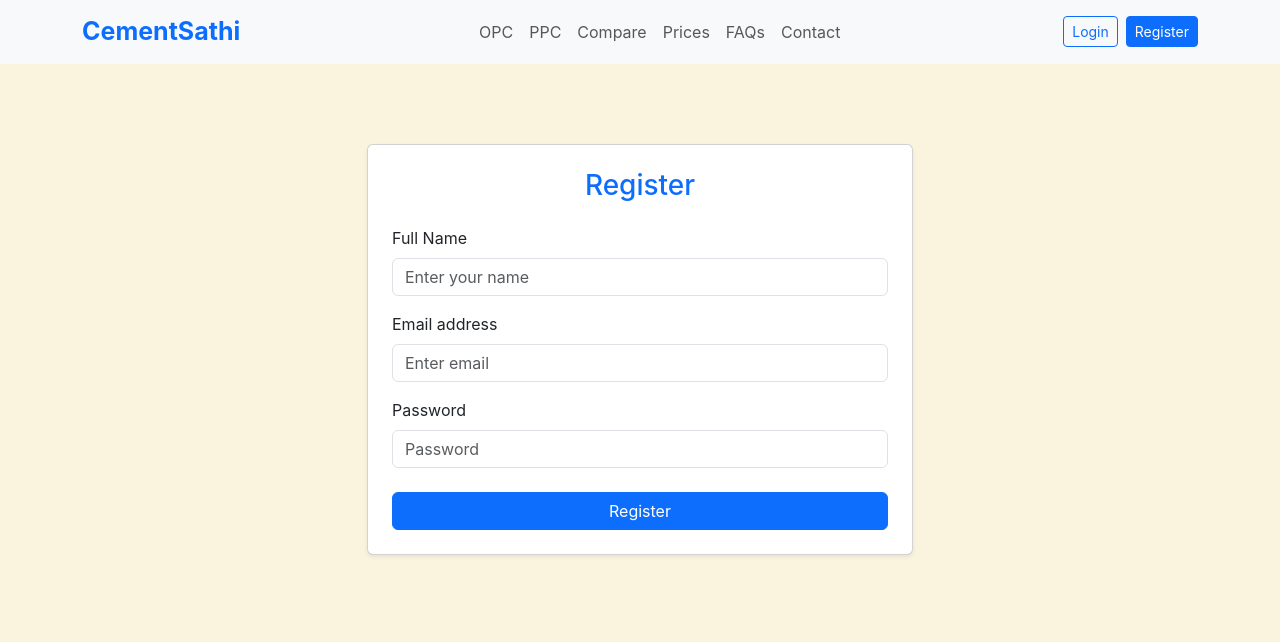
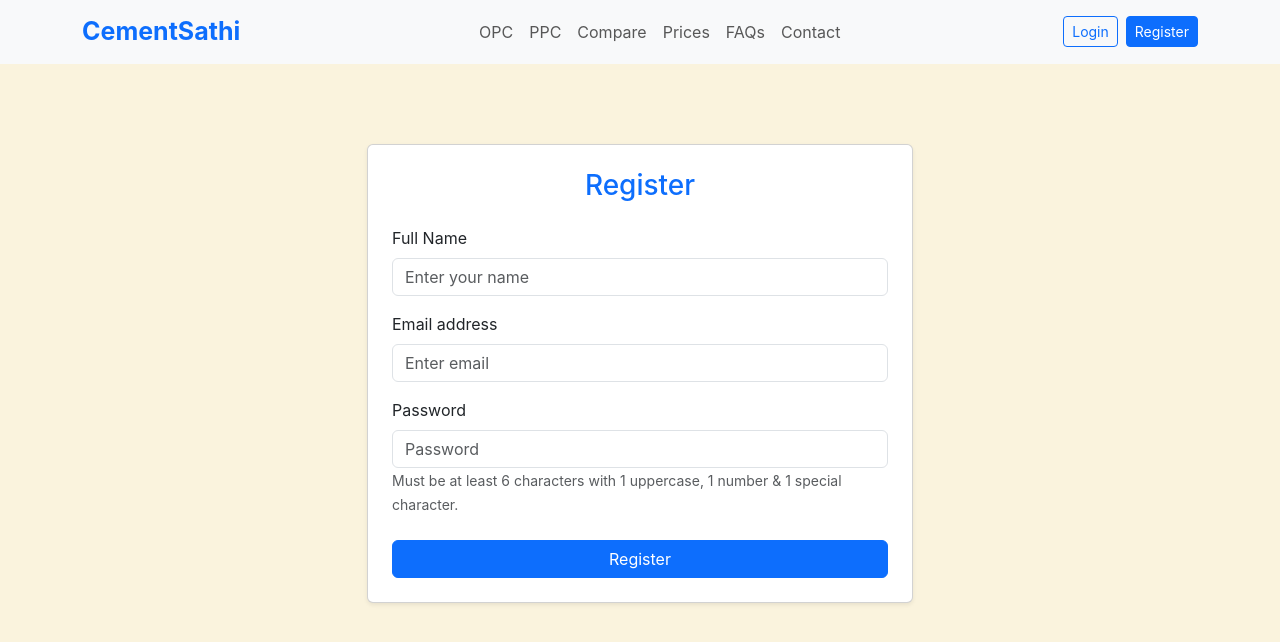
Before and after one commit to Jeevan0606/cementsathi, a React (Create React App) app: page /register in a window 1280 px wide. Shown: the top 642 px of the page. Built offline with nearby package versions, Linux system fonts and the light colour scheme; no server answers.

Commit message:
Added password validation to register page

```diff
--- a/src/components/RegisterPage.js
+++ b/src/components/RegisterPage.js
@@ -14,6 +14,13 @@ const RegisterPage = () => {
     e.preventDefault();
     const auth = getAuth();
     setStatus(null);
+
+    const passwordRegex = /^(?=.*[A-Z])(?=.*\d)(?=.*[!@#$%^&*()_+\-=[\]{};':"\\|,.<>/?]).{6,}$/;
+
+    if (!passwordRegex.test(password)) {
+      setStatus('❌ Password must be at least 6 characters and include 1 uppercase letter, 1 number, and 1 special character.');
+      return;
+    }
 
     try {
       const userCredential = await createUserWithEmailAndPassword(auth, email, password);
@@ -65,6 +72,9 @@ const RegisterPage = () => {
                     onChange={(e) => setPassword(e.target.value)}
                     required
                   />
+                  <Form.Text className="text-muted">
+                    Must be at least 6 characters with 1 uppercase, 1 number & 1 special character.
+                  </Form.Text>
                 </Form.Group>
 
                 <Button variant="primary" type="submit" className="w-100">
```
Also changed, not shown: 1 other file (tests, documents, lock files or other folders).
